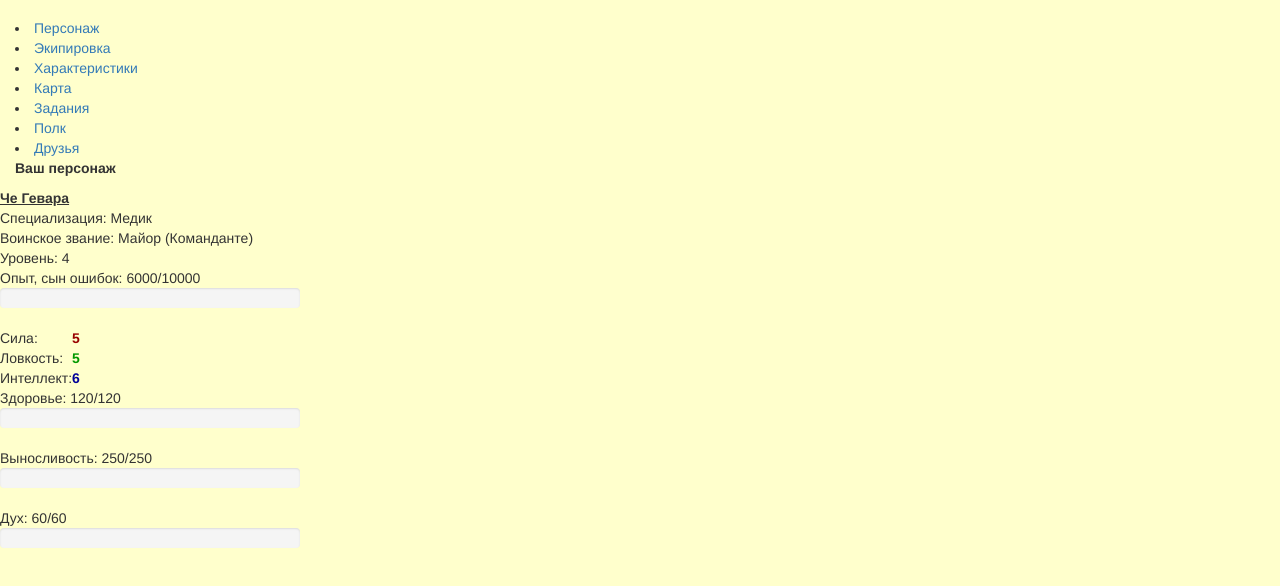
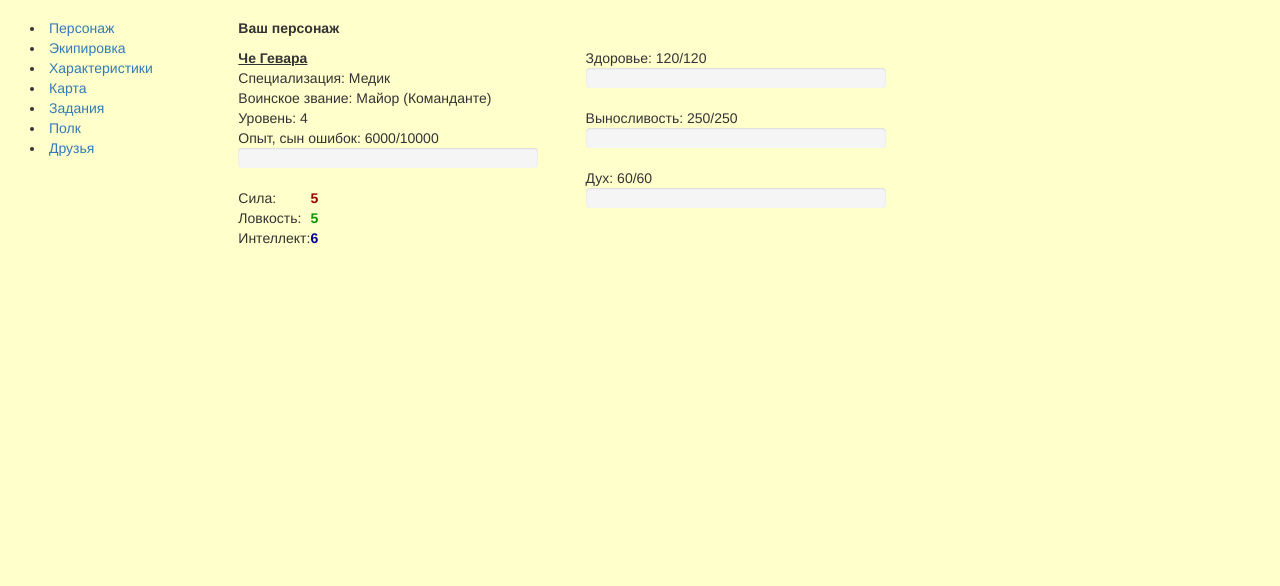
Before and after one commit to Sandromor/NoPasaran, a plain HTML site: page index2.html in a window 1280 px wide. Shown: the part 54-640 px from the top of the page. Drawn offline with nearby package versions, Linux system fonts and the light colour scheme.

Commit message:
Исправил верстку столбцов
Заменил span4 на col-md-4

```diff
--- a/index2.html
+++ b/index2.html
@@ -53,7 +53,7 @@
            -->
     <div class="container-fluid">
       <div class="row-fluid">
-              <div class="span2"> <!--Sidebar content-->
+        <div class="col-md-2"> <!--Sidebar content-->
           <li class="active"><a href="#">Персонаж </a></li>
           <li><a href="#">Экипировка</a></li>
           <li><a href="#">Характеристики</a></li>
@@ -62,11 +62,11 @@
           <li><a href="">Полк</a></li>
           <li><a href="">Друзья</a></li>
         </div>
-              <div class="span10"> <!--Body content-->
+        <div class="col-md-10"> <!--Body content-->
           <div><b>Ваш персонаж</b></div>
           <p></p>
           <div class="row">
-                  <div class="span4">
+            <div class="col-md-4">
               <div><u><strong>Че Гевара</strong></u></div>
               <div>Специализация: Медик</div>
               <div>Воинское звание: Майор (Команданте)</div>
@@ -92,7 +92,7 @@
                 </tbody>
               </table>
             </div>
-                  <div class="span4">
+            <div class="col-md-4">
               <div>Здоровье: 120/120</div>
               <div class="progress">
                 <div class="bar bar-danger" style="width: 100%;"></div>
```
Lines whose indentation alone changed are shown as unchanged.
